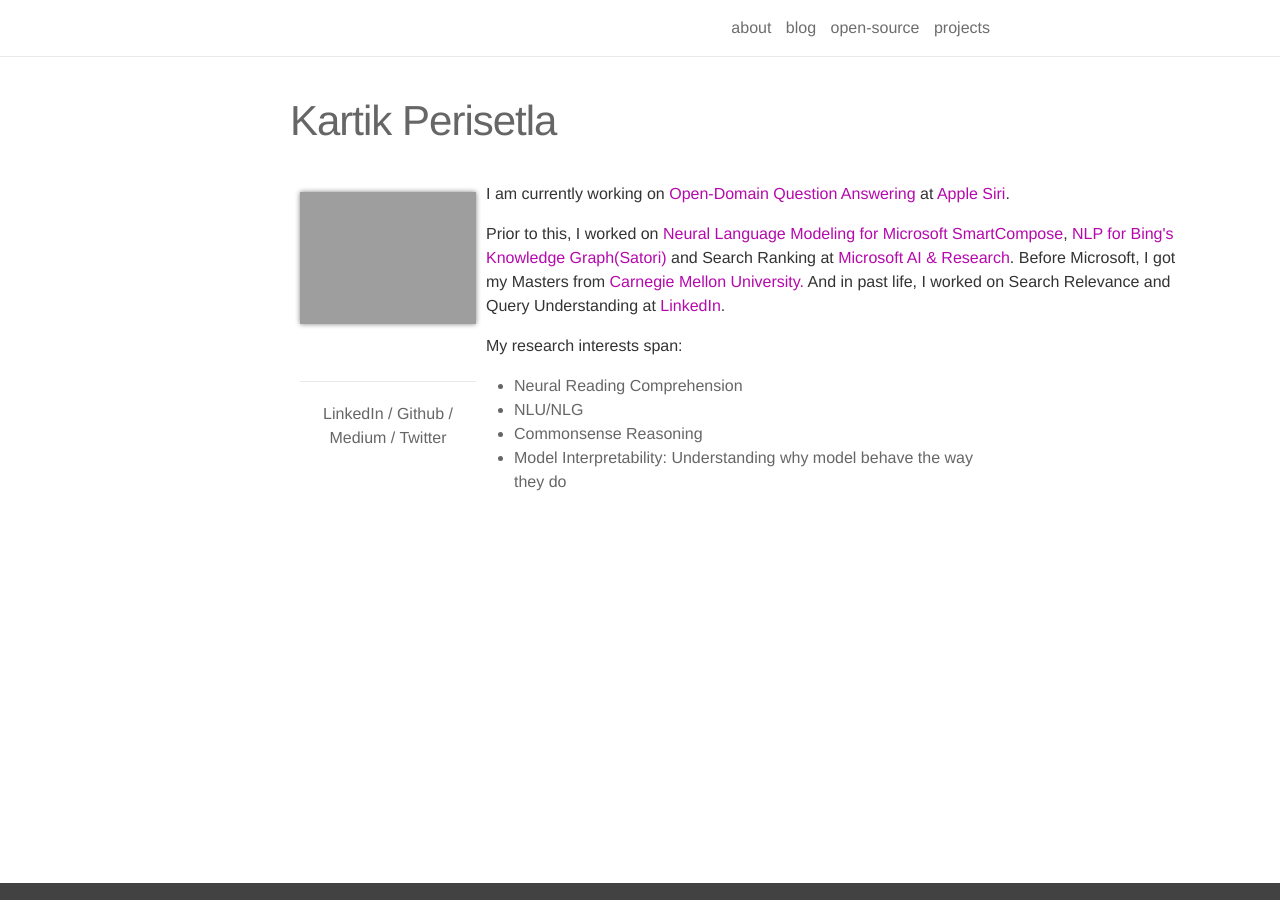
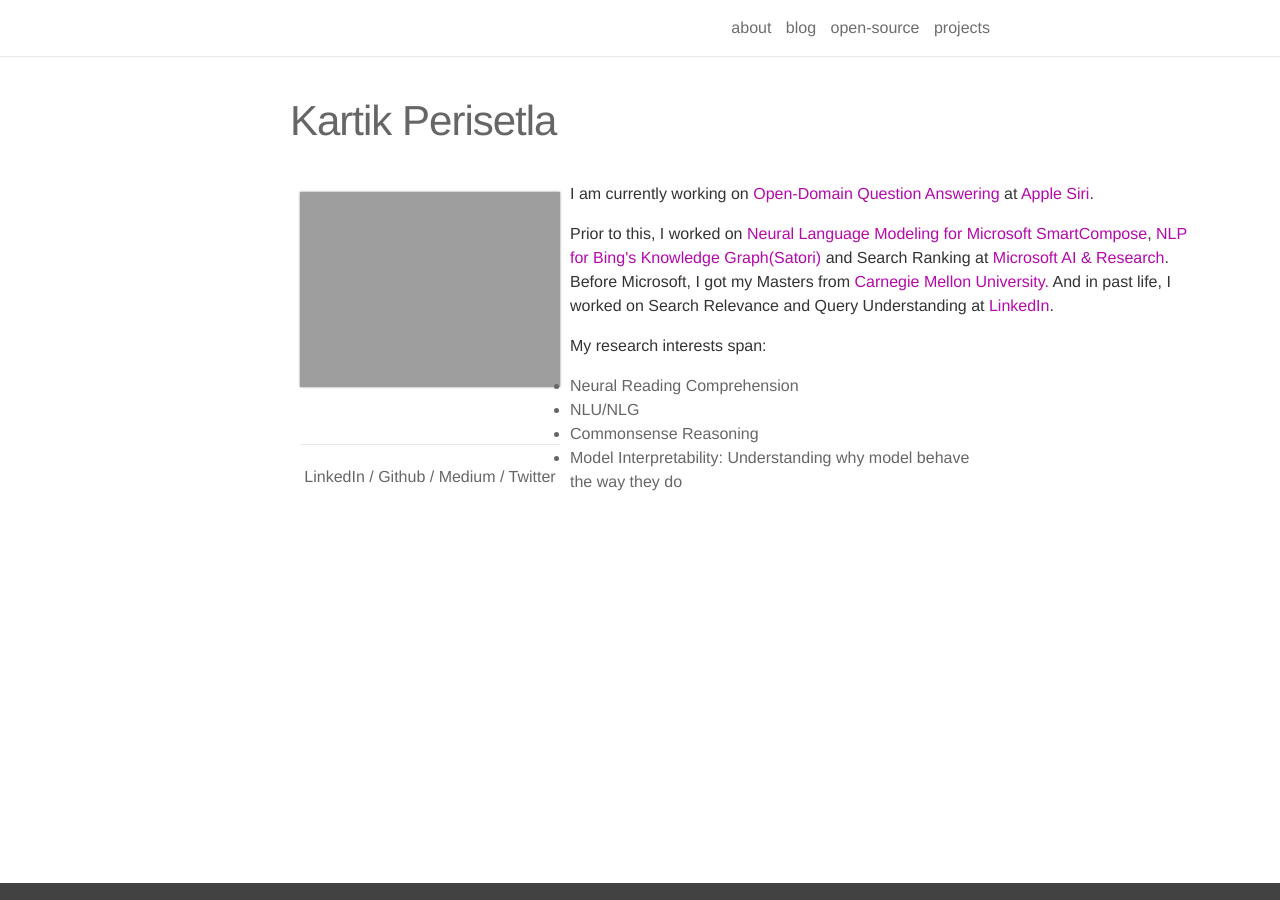
Before and after one commit to kartikperisetla/kartikperisetla.github.io, a Jekyll site: the page built from _pages/about.md, in a window 1280 px wide. Built offline with Jekyll 4.4.1, drawn with Linux system fonts in a browser that asks for light colours; nearby versions of some CDN libraries.

Commit message:
css update

```diff
--- a/_sass/_gallery.scss
+++ b/_sass/_gallery.scss
@@ -24,7 +24,8 @@
     padding: 10px;
 }
 .one {
-    width:28%;
+    width:40%;
+    height: 50%;
 }
 .two {
     width: 66.66%;
--- a/_sass/_profile.scss
+++ b/_sass/_profile.scss
@@ -1,6 +1,6 @@
 .profile {
     img {
-        box-shadow: 0 0 5px $grey-color;
+        box-shadow: 0 0 2px $grey-color;
         width: 100%;
     }
 }
```
